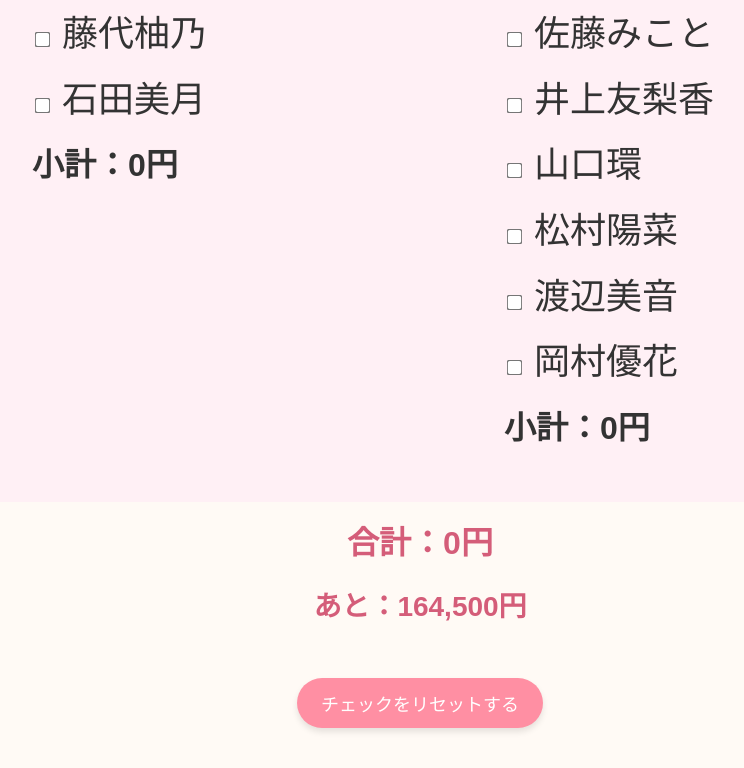
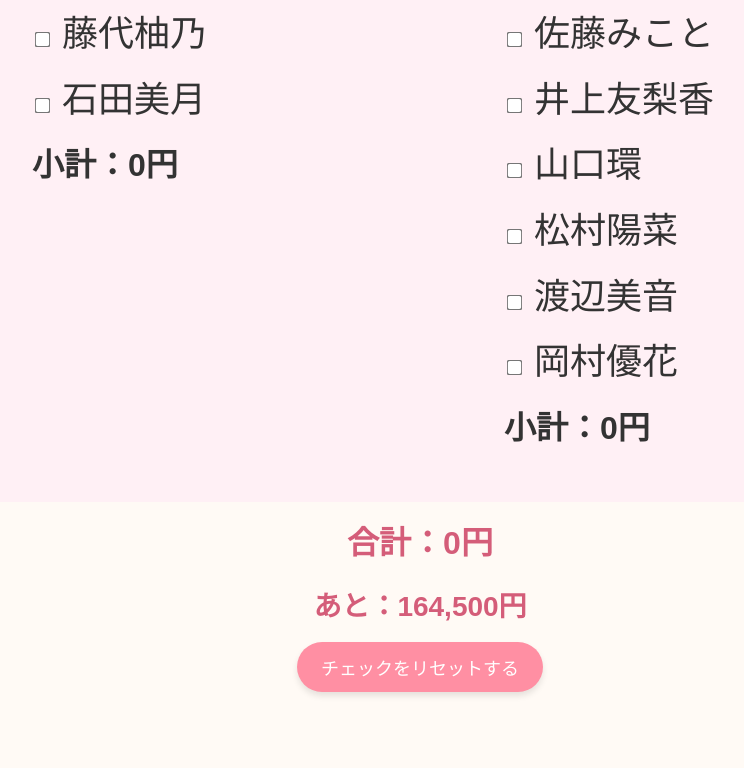
Before and after one commit to takaichinaenae/party-schedule, a plain HTML site: page members.html in a window 1280 px wide. Shown: the part 974-1742 px from the top of the page, without its empty margins (220-964 px from the left). After the commit the page ends 1706 px from the top, so only its background shows below. Drawn offline with Linux system fonts and the light colour scheme.

Commit message:
Update style.css

```diff
--- a/style.css
+++ b/style.css
@@ -267,3 +267,11 @@ input[type="checkbox"] {
   margin: 8px 0;
   text-align: center;
 }
+
+.button-wrapper {
+  text-align: center;
+  margin-bottom: 0px; /* ← 余白をなくす */
+}
+#reset-button {
+  margin-top: 4px; /* ← ここで調整 */
+}
```
